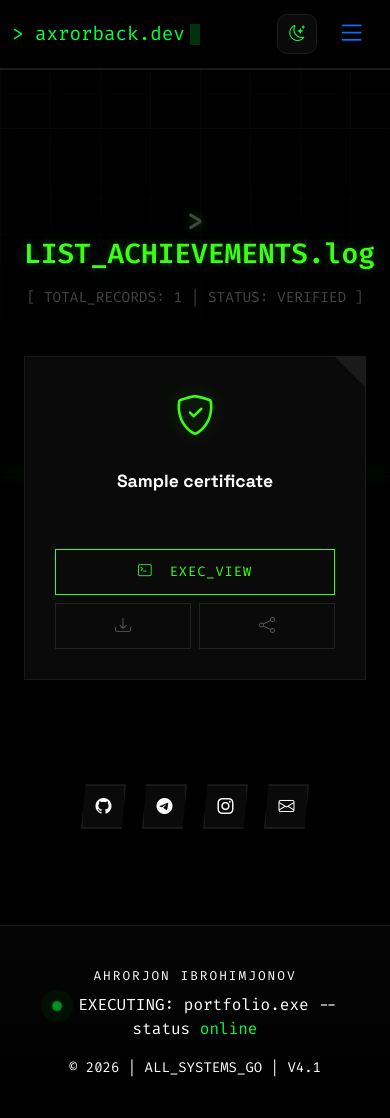
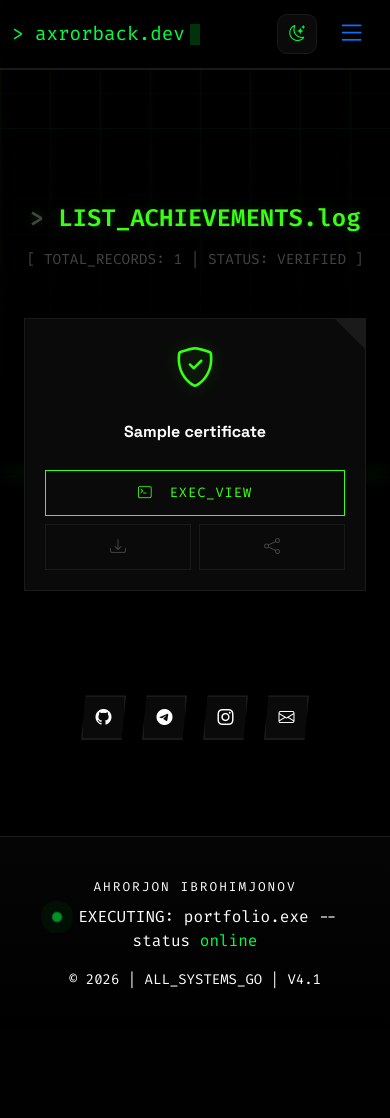
Before and after one commit to axrorback/axrorback.uz, a Django app: page /achievements/ in a window 390 px wide. After the commit the page ends 989 px from the top, so only its background shows below. Run offline with Django 5.2, Linux system fonts and the light colour scheme; tables that the repository leaves empty hold one stand-in row (values such as "Sample post").

Commit message:
Add dark/light mode and update achievements

```diff
--- a/templates/blog/achievements.html
+++ b/templates/blog/achievements.html
@@ -9,18 +9,31 @@
     --neon-green: #39ff14;
     --card-bg: #0a0a0a;
     --border-color: #1a1a1a;
+    --title-color: #ffffff;
+    --sub-text: #444444;
+  }
+
+  /* LIGHT MODE UCHUN RANG O'ZGARUVCHILARI */
+  body.light-mode {
+    --card-bg: #ffffff;
+    --border-color: #e2e8f0;
+    --title-color: #1a202c;
+    --sub-text: #718096;
+    --neon-blue: #0070f3;
+    --neon-green: #008f11;
   }
 
   .achievements-title {
     color: var(--neon-green);
     font-family: 'Fira Code', monospace;
-    text-shadow: 0 0 10px rgba(57, 255, 20, 0.3);
+    text-shadow: 0 0 10px rgba(57, 255, 20, 0.2);
     font-weight: 800;
+    transition: color 0.3s ease;
   }
 
   .achievements-title::before {
     content: "> ";
-    color: #444;
+    color: var(--sub-text);
   }
 
   .cert-card {
@@ -45,15 +58,14 @@
     height: 0;
     border-style: solid;
     border-width: 0 30px 30px 0;
-    border-color: transparent #1a1a1a transparent transparent;
+    border-color: transparent var(--border-color) transparent transparent;
     transition: 0.3s;
   }
 
   .cert-card:hover {
     border-color: var(--neon-blue);
     transform: translateY(-8px);
-    background: #0d0d0d;
-    box-shadow: 0 10px 30px rgba(0, 0, 0, 0.5);
+    box-shadow: 0 10px 30px rgba(0, 0, 0, 0.1);
   }
 
   .cert-card:hover::before {
@@ -70,11 +82,12 @@
   .cert-title {
     font-weight: 700;
     font-size: 1.1rem;
-    color: #ffffff;
+    color: var(--title-color);
     margin-bottom: 25px;
     line-height: 1.6;
     font-family: 'Space Grotesk', sans-serif;
     min-height: 3.2em;
+    transition: color 0.3s ease;
   }
 
   .btn-preview {
@@ -91,14 +104,14 @@
   }
 
   .btn-preview:hover {
-    background: rgba(57, 255, 20, 0.1);
-    box-shadow: 0 0 15px rgba(57, 255, 20, 0.4);
+    background: var(--primary-glow);
+    box-shadow: 0 0 15px var(--primary-glow);
   }
 
   .btn-action-outline {
     background: transparent;
-    border: 1px solid #222;
-    color: #555 !important;
+    border: 1px solid var(--border-color);
+    color: var(--sub-text) !important;
     border-radius: 0;
     padding: 10px;
     transition: 0.3s;
@@ -110,6 +123,7 @@
     background: rgba(0, 210, 255, 0.05);
   }
 
+  /* --- RWD GRID --- */
   .cert-container {
     display: grid;
     gap: 25px;
@@ -117,9 +131,25 @@
   }
 
   .empty-state {
-    color: #333;
+    color: var(--sub-text);
     font-family: 'Fira Code', monospace;
     padding: 100px 0;
+  }
+
+  /* --- MEDIA QUERIES (RWD) --- */
+  @media (max-width: 992px) {
+    .cert-container { grid-template-columns: repeat(auto-fill, minmax(250px, 1fr)); }
+  }
+
+  @media (max-width: 768px) {
+    .achievements-title { font-size: 1.8rem !important; }
+    .cert-card { padding: 20px; }
+    .cert-title { font-size: 1rem; min-height: auto; }
+  }
+
+  @media (max-width: 576px) {
+    .cert-container { grid-template-columns: 1fr; }
+    .achievements-title { font-size: 1.5rem !important; }
   }
 </style>
 {% endblock %}
@@ -128,7 +158,7 @@
 <div class="container py-5">
   <div class="text-center mb-5">
     <h1 class="achievements-title mb-3">LIST_ACHIEVEMENTS.log</h1>
-    <p style="color: #444; font-family: 'Fira Code', monospace; font-size: 0.9rem;">
+    <p style="color: var(--sub-text); font-family: 'Fira Code', monospace; font-size: 0.9rem;">
       [ TOTAL_RECORDS: {{ certificates|length }} | STATUS: VERIFIED ]
     </p>
   </div>
@@ -187,13 +217,13 @@
 
   document.querySelectorAll('.cert-item-js').forEach(card => {
     card.addEventListener('mouseenter', () => {
-      card.style.boxShadow = "0 0 25px rgba(0, 210, 255, 0.1)";
+      card.style.boxShadow = "0 0 25px var(--primary-glow)";
     });
     card.addEventListener('mouseleave', () => {
       card.style.boxShadow = "none";
     });
   });
 
-  console.log("%c [SYS] Achievements module initialized.", "color: #39ff14; font-weight: bold;");
+  console.log("%c [SYS] Achievements module adaptive loaded.", "color: #39ff14; font-weight: bold;");
 </script>
 {% endblock %}
```
